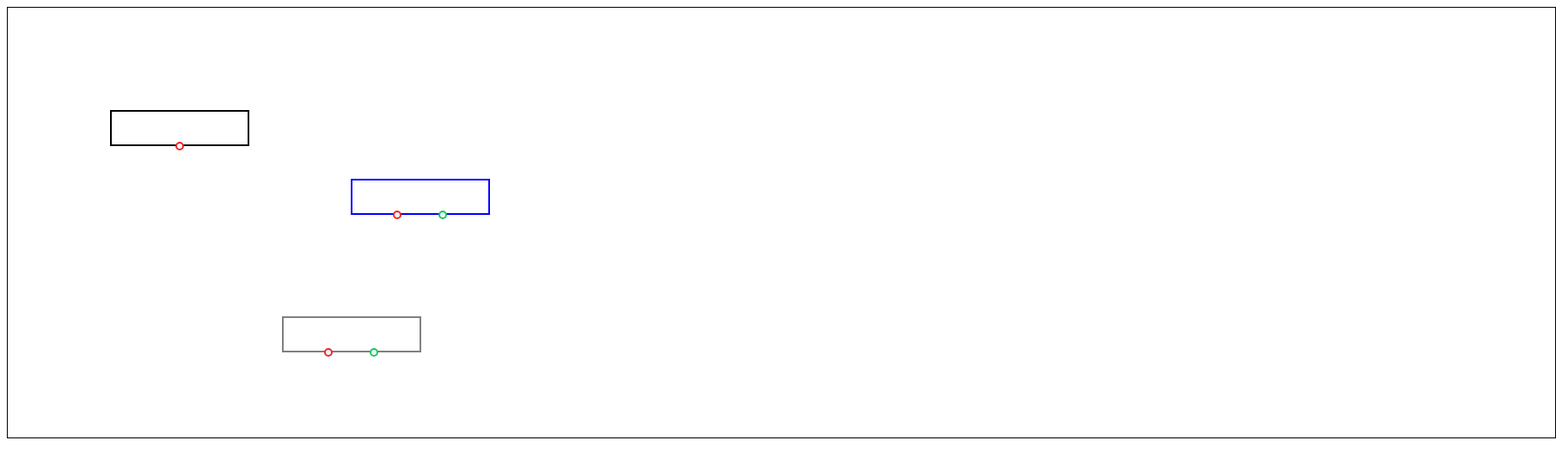
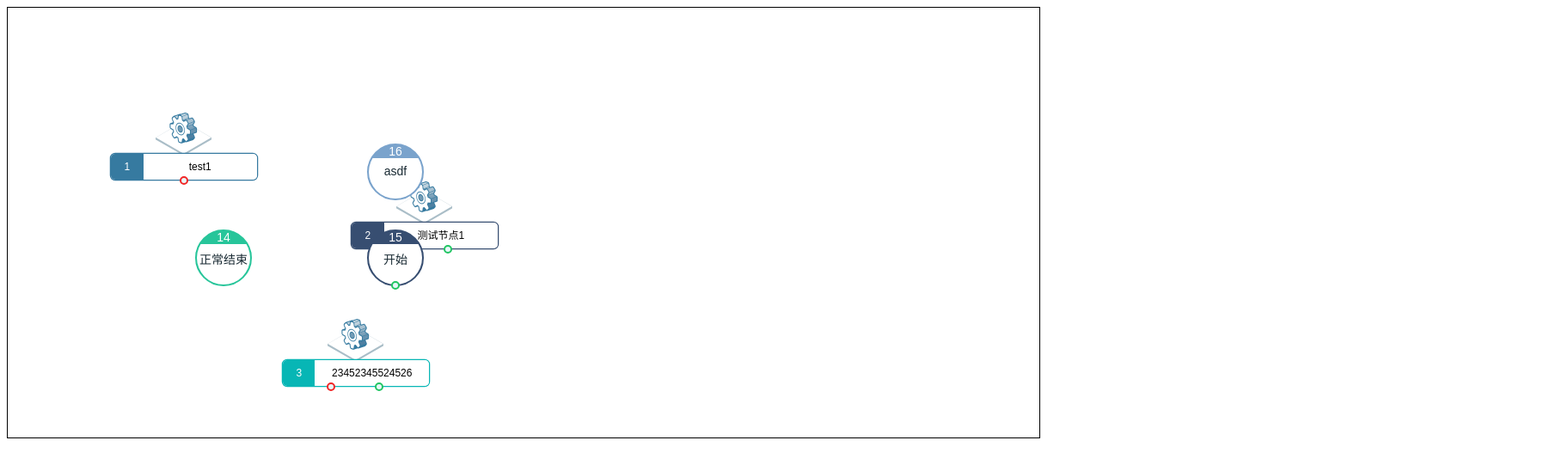
Before and after one commit to wolf-sence/flow_canvas_vue2, a website: page example/index.html in a window 1280 px wide. Shown: the whole page at 86% size, 1810 px wide, since content can reach past the window. Drawn offline with Linux system fonts and the light colour scheme.

Commit message:
节点开发

```diff
--- a/BaseV/instance/init.js
+++ b/BaseV/instance/init.js
@@ -101,6 +101,12 @@ function initLifecycle(vm, opts) {
     }
     if(typeof opts.selected === 'function') {
         vm.$selected = vm.selected = opts.selected;
+    }
+    if(typeof opts.mousedown === 'function') {
+        vm.$mousedown = vm.mousedown = opts.mousedown;
+    }
+    if(typeof opts.mouseup === 'function') {
+        vm.$mouseup = vm.mouseup = opts.mouseup;
     }
 }
 
--- a/Union/Union.js
+++ b/Union/Union.js
@@ -3,13 +3,15 @@ import units from './units/index.js';
 import uae from './uae.js';
 
 export default class FlowUnion {
-    constructor(canvas) {
+    constructor(canvas, ratio=1) {
         uae.canvas = canvas;
 
         this.uae = new Engine({
             options: uae,
         })
 
+        // this.uae.scale(1/ratio);
+        // this.uae.sc = ratio;
         this._init();
     }
     _init() {
--- a/Union/uae.js
+++ b/Union/uae.js
@@ -1,11 +1,12 @@
 export default {
     canvas: null,
-    data: () => {
-        return {
-
-        }
+    data: {
+        isRenderBg: false, // 是否渲染 背景
     },
     methods: {
-
+        toggleBackground(val) {
+            this.isRenderBg = val;
+            this.repaint();
+        }
     }
 }
--- a/Union/units/anchor.js
+++ b/Union/units/anchor.js
@@ -51,8 +51,9 @@ export default {
     computed: {
         'bounds': function() {
             let data = this.$parent.data;
-            let pbounds = data.bounds;
-            let size = parseInt(data.bounds.width / (data.output.length + 1));
+            // let pbounds = data.bounds;
+            let pbounds  = this.$parent.bounds;
+            let size = parseInt(pbounds.width / (data.output.length + 1));
             let r = 4;
             // 原型绘图，坐标需要 以左上角为单位
             let x = pbounds.x + size * (this.index + 1) - r,
--- a/Union/units/edge.js
+++ b/Union/units/edge.js
@@ -81,7 +81,7 @@ export default {
             let comp = this.$uae.getCompByPoint(x, y, x, y);
 
             if(comp && comp.$link) {
-                this.endPoints = comp.bounds;
+                this.endPoints = comp.data.bounds;
             } else {
                 this.endPoints = {
                     x,
@@ -130,6 +130,7 @@ export default {
             let px = 0,
                 py = 0;
             let start = path[0];
+            ctx.lineWidth = 12;
             ctx.beginPath();
             ctx.moveTo(start.x, start.y);
             for (let i = 1, item; i < path.length; i++) {
--- /dev/null
+++ b/Union/units/node/diyEnd.js
@@ -0,0 +1,32 @@
+// 自定义结束
+
+export default {
+    name: 'diyEnd',
+    mixin: 'normalEnd',
+    data: {
+        mainColor: '#7AA3CC',
+    },
+    methods: {
+        drawText(origin) {
+            let ctx = this.ctx;
+            let bounds = this.bounds;
+            let data = this.data;
+            let desp = data.desp || '自定义结束';
+            let width = parseInt(ctx.measureText(desp).width)
+
+            ctx.fillStyle = '#182932';
+            ctx.font = '14px Arial';
+            ctx.textAlign = 'center';
+            ctx.textBaseline = 'middle';
+            if(width>56) {
+                ctx.fillText(desp.slice(0,desp.length/2), bounds.x+origin.r, bounds.y+origin.r);
+                ctx.fillText(desp.slice(desp.length/2, desp.length), bounds.x+origin.r, bounds.y+origin.r+15);
+            }else {
+                ctx.fillText(desp, bounds.x+origin.r, bounds.y+origin.r);
+            }
+            ctx.fillStyle = '#fff';
+            ctx.fillText(data.id, bounds.x+origin.r, bounds.y+origin.r*0.25);
+            ctx.closePath();
+        },
+    }
+}
--- /dev/null
+++ b/Union/units/node/normalEnd.js
@@ -0,0 +1,88 @@
+// 开始
+
+export default {
+    name: 'normalEnd',
+    mixin: 'root',
+    cursor: 'pointer',
+    dragable: true,
+
+    data: {
+        lineWidth: 4,
+        mainColor: '#27C59A',
+        hoverColor: '#C8D8FC',
+        selectColor: 'rgba(0, 144, 255, 0.5)',
+        isHover: false,
+        isSelect: false,
+    },
+    draw() {
+        if(this.isHover) {
+            this.drawShape(this.hoverColor);
+        }
+        if(this.isSelect) {
+            this.drawShape(this.selectColor);
+        }
+        let ctx = this.ctx;
+        let bounds = this.bounds;
+        ctx.beginPath();
+        let origin = {
+            x: bounds.x+bounds.width/2,
+            y: bounds.y+bounds.height/2,
+            r: bounds.width/2,
+        }
+        ctx.strokeStyle = this.mainColor;
+        ctx.lineWidth = this.lineWidth;
+        ctx.arc(origin.x, origin.y, origin.r, 0, Math.PI*2, false);
+        ctx.stroke();
+        let gradient = ctx.createLinearGradient(bounds.x+origin.r,bounds.y,bounds.x+origin.r,bounds.y+origin.r*2);
+            gradient.addColorStop(0, this.mainColor);
+            gradient.addColorStop(0.25, this.mainColor);
+            gradient.addColorStop(0.25, '#FFF');
+        ctx.fillStyle = gradient;
+        ctx.fill();
+
+        this.drawText(origin);
+
+    },
+    click(val) {
+        this.isSelect = val;
+    },
+    hover(val) {
+        this.isHover = val;
+    },
+    methods: {
+        drawText(origin) {
+            let ctx = this.ctx;
+            let bounds = this.bounds;
+            let data = this.data;
+            ctx.fillStyle = '#182932';
+            ctx.font = '14px Arial';
+            ctx.textAlign = 'center';
+            ctx.textBaseline = 'middle';
+            ctx.fillText('正常结束', bounds.x+origin.r, bounds.y+origin.r+3);
+            ctx.fillStyle = '#fff';
+            ctx.fillText(data.id, bounds.x+origin.r, bounds.y+origin.r*0.25);
+            ctx.closePath();
+        },
+        drawShape(color) {
+            let ctx = this.ctx;
+            let bounds = this.bounds;
+            ctx.beginPath();
+            ctx.lineWidth = 2;
+            let origin = {
+                x: bounds.x+bounds.width/2,
+                y: bounds.y+bounds.height/2,
+                r: bounds.width/2,
+            }
+            ctx.strokeStyle = color;
+            ctx.arc(origin.x, origin.y, origin.r+5, 0, Math.PI*2, false);
+            ctx.stroke();
+            ctx.closePath();
+        }
+    },
+    computed: {
+        bounds:function() {
+            return this.data.bounds;
+        }
+    }
+
+}
--- /dev/null
+++ b/Union/units/node/start.js
@@ -0,0 +1,26 @@
+// 开始节点
+
+export default {
+    template: '<anchor v-for="(item, index) in data.output" :output="item" :index="index"></anchor>',
+    name: 'start',
+    mixin: 'normalEnd',
+    link: false,
+    data: {
+        mainColor: '#374E71',
+    },
+    methods: {
+        drawText(origin) {
+            let ctx = this.ctx;
+            let bounds = this.bounds;
+            let data = this.data;
+            ctx.fillStyle = '#182932';
+            ctx.font = '14px Arial';
+            ctx.textAlign = 'center';
+            ctx.textBaseline = 'middle';
+            ctx.fillText('开始', bounds.x+origin.r, bounds.y+origin.r+3);
+            ctx.fillStyle = '#fff';
+            ctx.fillText(data.id, bounds.x+origin.r, bounds.y+origin.r*0.25);
+            ctx.closePath();
+        },
+    }
+}
--- a/Union/units/selRect.js
+++ b/Union/units/selRect.js
@@ -14,9 +14,9 @@ export default {
         if (this.x1 !== this.x2 || this.y1 !== this.y2) {
             this.ctx.beginPath();
             this.ctx.rect(this.x1, this.y1, this.x2 - this.x1, this.y2 - this.y1);
-            this.ctx.fillStyle = '#E6E6E8';
+            this.ctx.fillStyle = 'rgba(100, 100, 100, .3)';
             this.ctx.fill();
-            // this.ctx.lineWidth = 0.5;
+            this.ctx.lineWidth = 0.5;
             this.ctx.strokeStyle = 'rgba(100, 100, 100, .3)';
             this.ctx.stroke();
             this.ctx.closePath();
--- a/Union/units/step.js
+++ /dev/null
@@ -1,88 +0,0 @@
-export default {
-    template: '<anchor v-for="(item, index) in data.output" :output="item" :index="index"></anchor>',
-    name: 'step',
-    cursor: 'pointer',
-    mixin: 'root',
-    dragable: true,
-    data: {
-        name: 'tom',
-        age: 12,
-        obj: {
-            a: 'q',
-            b: 'w',
-            c: [1,2,3],
-
-        },
-        hoverColor: '#C8D8FC',
-        isHover: false,
-        isSelect: false,
-    },
-    draw() {
-        this.ctx.beginPath();
-        let bounds = this.data.bounds;
-        this.ctx.strokeStyle = this.data.color;
-
-        this.ctx.rect(bounds.x,bounds.y,bounds.width,bounds.height);
-
-        this.ctx.stroke();
-        this.ctx.closePath();
-        if(this.isHover) {
-            this.drawShape();
-        }
-        if(this.isSelect) {
-            this.drawShape();
-        }
-
-    },
-    hover(isHover) {
-        this.isHover = isHover;
-    },
-    selected(isSelect) {
-        this.isSelect = isSelect;
-    },
-    click(cx, cy) {
-        console.log('---收到单击事件---');
-    },
-    dblClick(cx, cy) {
-        console.log('---收到双击事件---');
-    },
-    methods: {
-        drawShape() {
-            let bounds = this.data.bounds;
-            this.ctx.beginPath();
-            this.ctx.strokeStyle = this.hoverColor;
-            this.ctx.rect(bounds.x-4,bounds.y-4,bounds.width+8,bounds.height+8);
-            this.ctx.stroke();
-            this.ctx.closePath();
-        },
-        output() {
-            console.log('output 1---', this.age);
-            console.log('output 1---', this.fullName);
-            console.log('output 1---', this.obj.c);
-            console.log('output data', this.data);
-        },
-        print() {
-            this.output();
-        },
-        change() {
-            this.age++;
-        }
-    },
-    computed: {
-        'bounds': function() {
-            return this.data.bounds;
-        },
-        'fullName': function() {
-            console.log('开始重新计算fullname')
-            return this.obj.c + '|' + this.age;
-        },
-    },
-    watch: {
-        age: function(newVal, oldVal) {
-            console.log('监听到age的改变', newVal, oldVal);
-        },
-        isSelect: (newVal, oldVal) => {
-            console.log('监听到 isselect 改变', newVal, oldVal)
-        }
-    }
-}
--- /dev/null
+++ b/Union/units/step/common.js
@@ -0,0 +1,9 @@
+// 通用组件
+
+export default {
+    name: 'common',
+    mixin: 'step',
+    data: {
+        mainColor: '#374E71',
+    }
+}
--- /dev/null
+++ b/Union/units/step/inSceneTrig.js
@@ -0,0 +1,9 @@
+// 场景内部调用
+
+export default {
+    name: 'inSceneTrig',
+    mixin: 'step',
+    data: {
+        mainColor: '#0095FF',
+    }
+}
--- /dev/null
+++ b/Union/units/step/multOutput.js
@@ -0,0 +1,9 @@
+// 多出口组件
+
+export default {
+    name: 'multOutput',
+    mixin: 'step',
+    data: {
+        mainColor: '#07B6B5',
+    }
+}
--- /dev/null
+++ b/Union/units/step/step.js
@@ -0,0 +1,119 @@
+// import eye from './eyes.jpg';
+// let img = document.createElement('img');
+// img
+let img = new Image()
+img.src = '../Union/units/chilun.png';
+
+export default {
+    template: '<anchor v-for="(item, index) in data.output" :output="item" :index="index"></anchor>',
+    name: 'step',
+    cursor: 'pointer',
+    mixin: 'root',
+    dragable: true,
+    data: {
+        lineWidth: 2.5,
+        hoverColor: '#C8D8FC',
+        selectColor: 'rgba(0, 144, 255, 0.5)',
+        mainColor: '#367AA0',
+        imgWidth: 65,
+        imgHeight: 50,
+        isHover: false,
+        isSelect: false,
+    },
+    draw() {
+        let ctx = this.ctx;
+        let data = this.data;
+        let bounds = this.bounds;
+        if(this.isHover) {
+            this.drawShape(this.hoverColor);
+        }
+        if(this.isSelect) {
+            this.drawShape(this.selectColor);
+        }
+        this.ctx.beginPath();
+
+        this.ctx.drawImage(img, 0, 0, 260, 200, bounds.x+bounds.width/2-33, bounds.y+2, this.imgWidth, this.imgHeight)
+
+        let desp = data.desp;
+        let textLength = parseInt(ctx.measureText(desp).width);
+
+        if(data.skip&&data.skip.enabled==='1') this.mainColor = '#909399';
+
+
+        if(textLength>200) {
+            desp = desp.substring(0, 200/textLength*desp.length-3)+'...';
+            data.bounds.width = 250;
+        }else if (textLength>120) {
+            data.bounds.width = 250;
+        }else{
+            data.bounds.width = 170;
+        }
+
+        ctx.strokeStyle = this.mainColor;
+        ctx.lineWidth = this.lineWidth;
+        ctx.roundRect(bounds.x,bounds.y+this.imgHeight,bounds.width,bounds.height-this.imgHeight, 5);
+        ctx.stroke();
+        ctx.fillStyle = '#F5F7FA';
+        ctx.fill();
+        let gradient = ctx.createLinearGradient(bounds.x,bounds.y,bounds.x+bounds.width,bounds.y);
+        let colorPercent = 150*0.25/data.bounds.width;
+        gradient.addColorStop(0, this.mainColor);
+        gradient.addColorStop(colorPercent, this.mainColor);
+        gradient.addColorStop(colorPercent, '#FFF');
+        ctx.fillStyle = gradient;
+        ctx.fill();
+
+        ctx.font = '12px Arial';
+        ctx.textAlign = 'center';
+        ctx.textBaseline = 'middle';
+        ctx.fillStyle = '#FFF';
+        ctx.fillText(data.id, bounds.x + bounds.width*colorPercent/2, bounds.y+16+this.imgHeight);
+        ctx.textAlign = 'center';
+        ctx.fillStyle = '#000'
+        ctx.fillText(desp, bounds.x+bounds.width*(0.5+colorPercent/2), bounds.y+16+this.imgHeight);
+        this.ctx.closePath();
+
+
+    },
+    click(val) {
+        this.isSelect = val;
+    },
+    hover(isHover) {
+        this.isHover = isHover;
+    },
+    mousedown() {
+        // this.lineWidth = 0.2;
+    },
+    mouseup() {
+        // this.lineWidth = 1.5;
+    },
+    methods: {
+        drawShape(color) {
+            let bounds = this.bounds;
+            this.ctx.beginPath();
+            this.ctx.strokeStyle = color;
+            this.ctx.lineWidth = 1.5;
+            this.ctx.roundRect(bounds.x-4, bounds.y+15, bounds.width+8, bounds.height-8, 5);
+            this.ctx.fillStyle = 'rgba(212,223,230, .2)';
+            this.ctx.stroke();
+            this.ctx.fill();
+            this.ctx.closePath();
+        },
+    },
+    computed: {
+        'bounds': function() {
+            return {
+                x: this.data.bounds.x,
+                y: this.data.bounds.y,
+                width: this.data.bounds.width,
+                height: this.data.bounds.height + this.imgHeight,
+            };
+        },
+
+    },
+    watch: {
+        // 'isSelect': function(val) {
+        //     console.log('监听到 isSelect 改变', val);
+        // }
+    }
+}
--- a/example/index.html
+++ b/example/index.html
@@ -9,7 +9,7 @@
 
 <body>
     <div id ="app">
-        <canvas width="1800" height="500" id="canvas" class="canvas_wrapper"></canvas>
+        <canvas width="1200" height="500" id="canvas" class="canvas_wrapper"></canvas>
     </div>
     <!-- <script>
         console.log('enter index')
@@ -17,17 +17,14 @@
     <script async type="module">
         import FlowUnion from '../Union/Union.js';
 
-        let canvas = document.getElementById('canvas');
-
-        let flow = new FlowUnion(canvas);
-
         let root1 = {
             color: 'black',
+            desp: 'test1',
             type: 'step',
             id: '1',
             bounds: {
                 width: 160,
-                height: 40,
+                height: 30,
                 x: 120,
                 y: 120,
             },
@@ -53,11 +50,12 @@
 
         let root2 = {
             color: 'blue',
-            type: 'step',
+            type: 'common',
+            desp: '测试节点1',
             id: '2',
             bounds: {
                 width: 160,
-                height: 40,
+                height: 30,
                 x: 400,
                 y: 200,
             },
@@ -82,11 +80,12 @@
         }
         let root3 = {
             color: 'gray',
-            type: 'step',
+            type: 'multOutput',
+            desp: '23452345524526',
             id: '3',
             bounds: {
                 width: 160,
-                height: 40,
+                height: 30,
                 x: 320,
                 y: 360,
             },
@@ -109,8 +108,72 @@
                 },
             ]
         }
+        let root4 = {
+            type: 'normalEnd',
+            desp: 'asdf',
+            id: '14',
+            bounds: {
+                width: 62,
+                height: 62,
+                x: 220,
+                y: 260,
+            },
+        }
+        let root5 = {
+            type: 'start',
+            desp: 'asdf',
+            id: '15',
+            bounds: {
+                width: 62,
+                height: 62,
+                x: 420,
+                y: 260,
+            },
+            output: [
+                {
+                    name: "成功",
+                    value: "0",
+                    color: "#21c562",
+                },
+            ]
+        }
+        let root6 = {
+            type: 'diyEnd',
+            desp: 'asdf',
+            id: '16',
+            bounds: {
+                width: 62,
+                height: 62,
+                x: 420,
+                y: 160,
+            },
+        }
+        // root2, root3, root4,
+        let arr = [root1, root2, root3, root4, root5, root6];
 
-        let arr = [root1, root2, root3];
+
+        var canvas = document.getElementById('canvas');
+        let context = canvas.getContext("2d");
+        // canvas.width = document.body.clientWidth;
+        // canvas.height = canvas.width;
+
+        var devicePixelRatio = window.devicePixelRatio || 1;
+        var backingStoreRatio = context.webkitBackingStorePixelRatio ||
+            context.mozBackingStorePixelRatio ||
+            context.msBackingStorePixelRatio ||
+            context.oBackingStorePixelRatio ||
+            context.backingStorePixelRatio || 1;
+        var ratio = devicePixelRatio / backingStoreRatio;
+        console.log('ratio', ratio);
+
+        canvas.style.width = canvas.width+"px";
+        canvas.style.height = canvas.height+"px";
+
+        canvas.width = canvas.width * ratio;
+        canvas.height = canvas.height * ratio;
+        context.scale(ratio, ratio)
+
+        let flow = new FlowUnion(canvas, ratio);
         window.flow = flow.uae;
         flow.loopNodeList(arr);
 
@@ -123,6 +186,8 @@
 <style>
     .canvas_wrapper{
         border: 1px solid black;
+        width: 1200px;
+        height: 500px;
     }
 </style>
 </html>
```
Also changed, not shown: Engine/instance/UnitF.js (+5 -2 lines), Engine/instance/engine.js (+94 -24 lines), Union/units/index.js (+13 -1 lines), Union/units/node/abnormalEnd.js (added, +24 -0 lines), Union/units/chilun.png (added).
